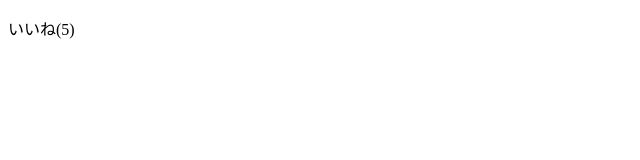
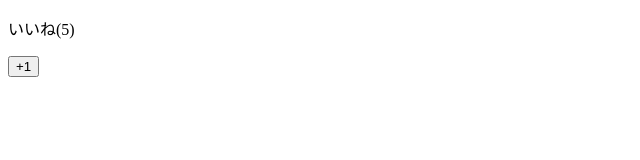
Before and after one commit to yutatsune/udemy-vuejs, a Vue app: page / in a window 1280 px wide. Shown: the top 160 px of the page, without its empty margins (0-640 px from the left). Built offline with nearby package versions, Linux system fonts and the light colour scheme.

Commit message:
Update LikeNumber.vue

```diff
--- a/src/LikeNumber.vue
+++ b/src/LikeNumber.vue
@@ -1,5 +1,9 @@
 <template>
-  <p>いいね({{number}})</p>
+  <div>
+    <p>いいね({{number}})</p>
+    <button @click='increment'>+1</button>
+    <!-- templateはルート要素を一つにしなければならない（div要素などで囲む） -->
+  </div>
 </template>
 
 <script>
@@ -8,6 +12,11 @@ export default {
     return {
       number: 5
     };
+  },
+  methods: {
+    increment() {
+      this.number += 1;
+    }
   }
 };
 </script>
```
